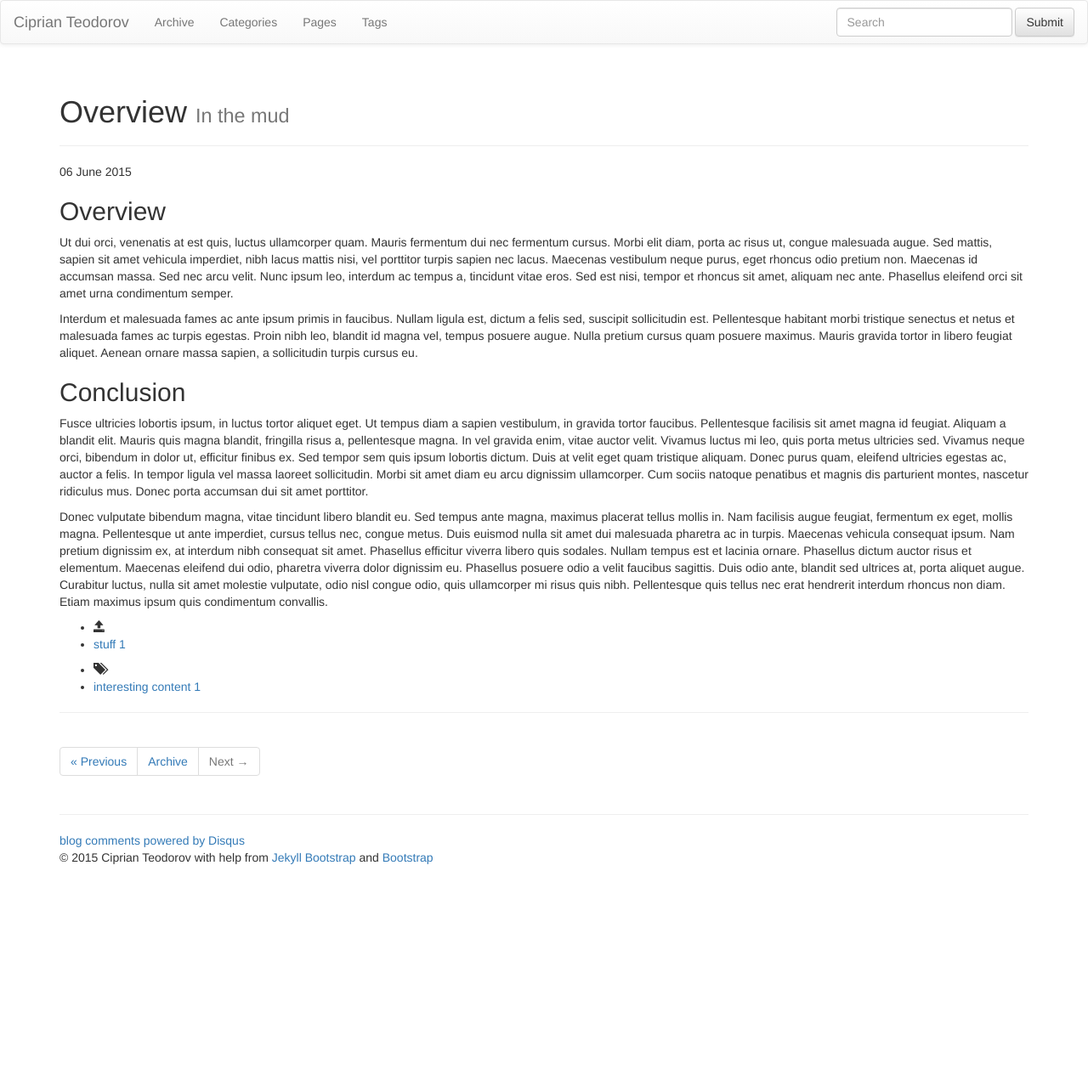
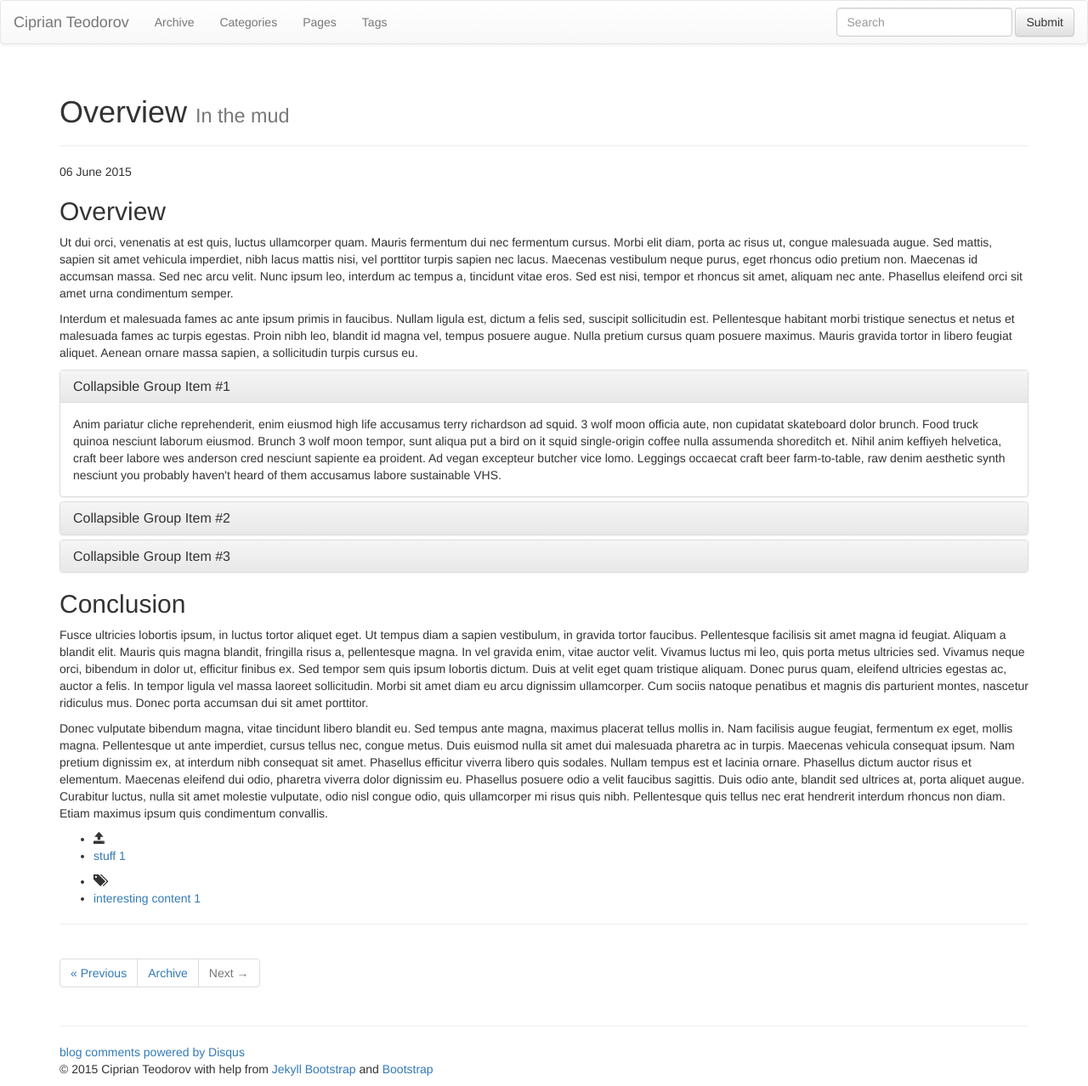
Before and after one commit to teodorov/teodorov.github.io, a Jekyll site: the page built from _posts/2015-06-06-overview.md, in a window 1280 px wide. Shown: the whole page at 85% size. Built offline with Jekyll 4.4.1, drawn with Linux system fonts in a browser that asks for light colours; nearby versions of some CDN libraries; library files that are not in the unit come from our copies; comment, search, counter and statistics services are not loaded; before the commit the page ends 1029 px from its top, so only the background shows below that.

Commit message:
try collapse

```diff
--- a/_posts/2015-06-06-overview.md
+++ b/_posts/2015-06-06-overview.md
@@ -13,6 +13,52 @@
 
 Interdum et malesuada fames ac ante ipsum primis in faucibus. Nullam ligula est, dictum a felis sed, suscipit sollicitudin est. Pellentesque habitant morbi tristique senectus et netus et malesuada fames ac turpis egestas. Proin nibh leo, blandit id magna vel, tempus posuere augue. Nulla pretium cursus quam posuere maximus. Mauris gravida tortor in libero feugiat aliquet. Aenean ornare massa sapien, a sollicitudin turpis cursus eu.
 
+<div class="panel-group" id="accordion" role="tablist" aria-multiselectable="true">
+  <div class="panel panel-default">
+    <div class="panel-heading" role="tab" id="headingOne">
+      <h4 class="panel-title">
+        <a data-toggle="collapse" data-parent="#accordion" href="#collapseOne" aria-expanded="true" aria-controls="collapseOne">
+          Collapsible Group Item #1
+        </a>
+      </h4>
+    </div>
+    <div id="collapseOne" class="panel-collapse collapse in" role="tabpanel" aria-labelledby="headingOne">
+      <div class="panel-body">
+        Anim pariatur cliche reprehenderit, enim eiusmod high life accusamus terry richardson ad squid. 3 wolf moon officia aute, non cupidatat skateboard dolor brunch. Food truck quinoa nesciunt laborum eiusmod. Brunch 3 wolf moon tempor, sunt aliqua put a bird on it squid single-origin coffee nulla assumenda shoreditch et. Nihil anim keffiyeh helvetica, craft beer labore wes anderson cred nesciunt sapiente ea proident. Ad vegan excepteur butcher vice lomo. Leggings occaecat craft beer farm-to-table, raw denim aesthetic synth nesciunt you probably haven't heard of them accusamus labore sustainable VHS.
+      </div>
+    </div>
+  </div>
+  <div class="panel panel-default">
+    <div class="panel-heading" role="tab" id="headingTwo">
+      <h4 class="panel-title">
+        <a class="collapsed" data-toggle="collapse" data-parent="#accordion" href="#collapseTwo" aria-expanded="false" aria-controls="collapseTwo">
+          Collapsible Group Item #2
+        </a>
+      </h4>
+    </div>
+    <div id="collapseTwo" class="panel-collapse collapse" role="tabpanel" aria-labelledby="headingTwo">
+      <div class="panel-body">
+        Anim pariatur cliche reprehenderit, enim eiusmod high life accusamus terry richardson ad squid. 3 wolf moon officia aute, non cupidatat skateboard dolor brunch. Food truck quinoa nesciunt laborum eiusmod. Brunch 3 wolf moon tempor, sunt aliqua put a bird on it squid single-origin coffee nulla assumenda shoreditch et. Nihil anim keffiyeh helvetica, craft beer labore wes anderson cred nesciunt sapiente ea proident. Ad vegan excepteur butcher vice lomo. Leggings occaecat craft beer farm-to-table, raw denim aesthetic synth nesciunt you probably haven't heard of them accusamus labore sustainable VHS.
+      </div>
+    </div>
+  </div>
+  <div class="panel panel-default">
+    <div class="panel-heading" role="tab" id="headingThree">
+      <h4 class="panel-title">
+        <a class="collapsed" data-toggle="collapse" data-parent="#accordion" href="#collapseThree" aria-expanded="false" aria-controls="collapseThree">
+          Collapsible Group Item #3
+        </a>
+      </h4>
+    </div>
+    <div id="collapseThree" class="panel-collapse collapse" role="tabpanel" aria-labelledby="headingThree">
+      <div class="panel-body">
+        Anim pariatur cliche reprehenderit, enim eiusmod high life accusamus terry richardson ad squid. 3 wolf moon officia aute, non cupidatat skateboard dolor brunch. Food truck quinoa nesciunt laborum eiusmod. Brunch 3 wolf moon tempor, sunt aliqua put a bird on it squid single-origin coffee nulla assumenda shoreditch et. Nihil anim keffiyeh helvetica, craft beer labore wes anderson cred nesciunt sapiente ea proident. Ad vegan excepteur butcher vice lomo. Leggings occaecat craft beer farm-to-table, raw denim aesthetic synth nesciunt you probably haven't heard of them accusamus labore sustainable VHS.
+      </div>
+    </div>
+  </div>
+</div>
+
+
 ##Conclusion
 Fusce ultricies lobortis ipsum, in luctus tortor aliquet eget. Ut tempus diam a sapien vestibulum, in gravida tortor faucibus. Pellentesque facilisis sit amet magna id feugiat. Aliquam a blandit elit. Mauris quis magna blandit, fringilla risus a, pellentesque magna. In vel gravida enim, vitae auctor velit. Vivamus luctus mi leo, quis porta metus ultricies sed. Vivamus neque orci, bibendum in dolor ut, efficitur finibus ex. Sed tempor sem quis ipsum lobortis dictum. Duis at velit eget quam tristique aliquam. Donec purus quam, eleifend ultricies egestas ac, auctor a felis. In tempor ligula vel massa laoreet sollicitudin. Morbi sit amet diam eu arcu dignissim ullamcorper. Cum sociis natoque penatibus et magnis dis parturient montes, nascetur ridiculus mus. Donec porta accumsan dui sit amet porttitor.
 
```
